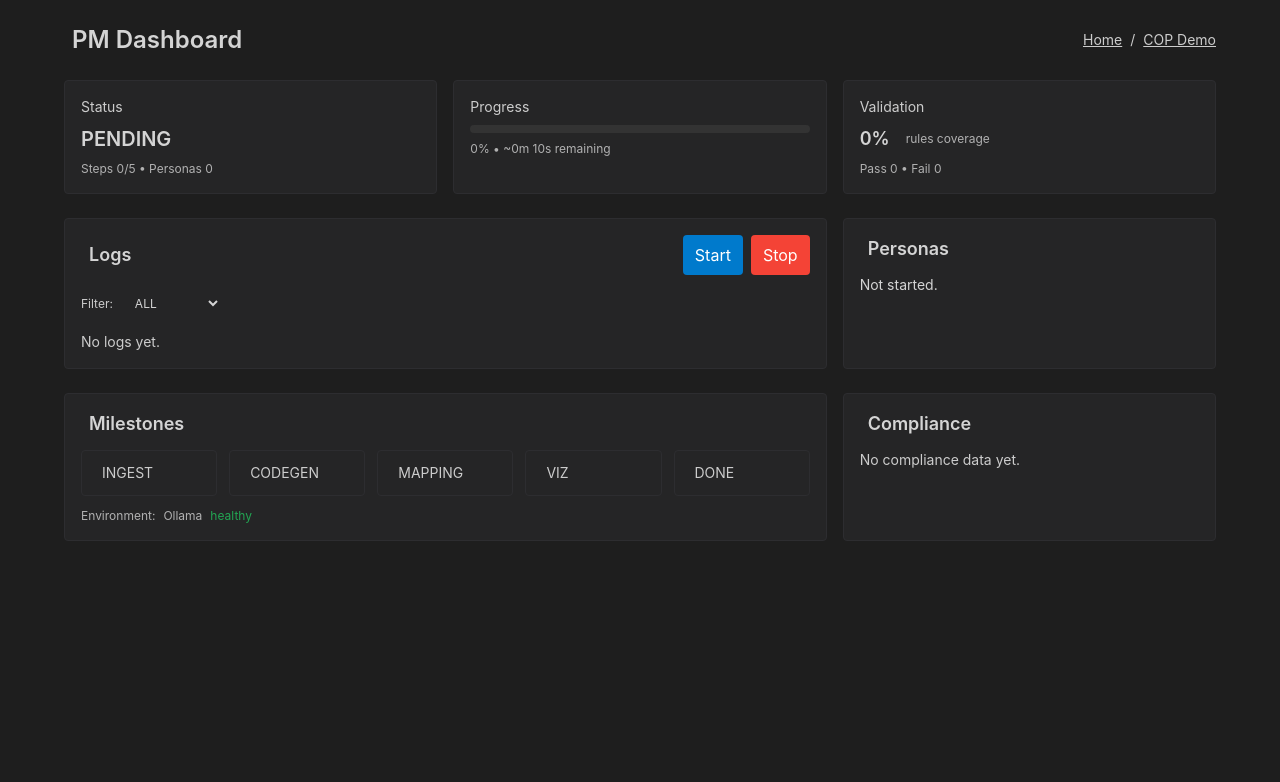
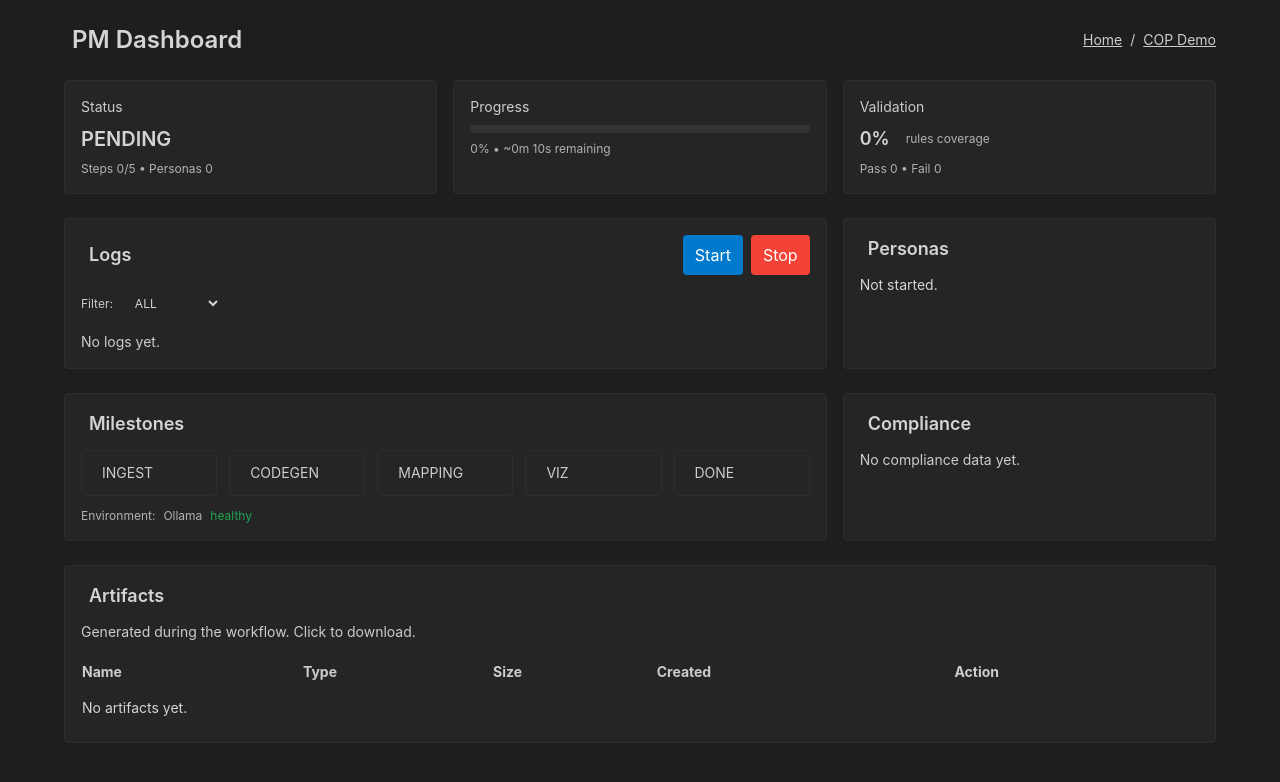
Before and after one commit to laserpointlabs/blueforce-cop-demo, a Next.js app: page /pm-dashboard in a window 1280 px wide. Shown: the top 782 px of the page. Built offline with nearby package versions, Linux system fonts and the light colour scheme.

Commit message:
feat(pm-dashboard): add Artifact Viewer table with downloads; manager emits schema/code/report artifacts and API to list/download

```diff
--- /dev/null
+++ b/app/api/workflows/[id]/artifacts/[artifactId]/route.ts
@@ -0,0 +1,16 @@
+import { NextRequest, NextResponse } from 'next/server';
+import { getWorkflow } from '@/lib/workflows/manager';
+
+export async function GET(_req: NextRequest, { params }: { params: { id: string; artifactId: string } }) {
+  const wf = getWorkflow(params.id);
+  if (!wf) return NextResponse.json({ error: 'not found' }, { status: 404 });
+  const art = wf.artifacts.find(a => a.id === params.artifactId);
+  if (!art) return NextResponse.json({ error: 'artifact not found' }, { status: 404 });
+  return new NextResponse(art.content, {
+    status: 200,
+    headers: {
+      'Content-Type': art.mime,
+      'Content-Disposition': `attachment; filename=${art.name}`
+    }
+  });
+}
--- /dev/null
+++ b/app/api/workflows/[id]/artifacts/route.ts
@@ -0,0 +1,9 @@
+import { NextRequest, NextResponse } from 'next/server';
+import { getWorkflow } from '@/lib/workflows/manager';
+
+export async function GET(_req: NextRequest, { params }: { params: { id: string } }) {
+  const wf = getWorkflow(params.id);
+  if (!wf) return NextResponse.json({ error: 'not found' }, { status: 404 });
+  const { artifacts } = wf;
+  return NextResponse.json(artifacts.map(({ content, ...rest }) => rest));
+}
--- a/app/pm-dashboard/page.tsx
+++ b/app/pm-dashboard/page.tsx
@@ -266,6 +266,41 @@ export default function PMDashboard() {
             )}
           </div>
         </section>
+
+        <section className="grid grid-cols-1 md:grid-cols-3 gap-4">
+          <div className="md:col-span-3 p-4 rounded border space-y-3" style={{ backgroundColor: 'var(--theme-bg-secondary)', borderColor: 'var(--theme-border)' }}>
+            <h2 className="text-lg font-semibold flex items-center gap-2"><Icon name="file" size="sm" /> Artifacts</h2>
+            <div className="text-sm" style={{ color: 'var(--theme-text-secondary)' }}>Generated during the workflow. Click to download.</div>
+            <div className="overflow-x-auto">
+              <table className="w-full text-sm" style={{ borderColor: 'var(--theme-border)' }}>
+                <thead style={{ color: 'var(--theme-text-secondary)' }}>
+                  <tr className="text-left">
+                    <th className="py-2">Name</th>
+                    <th className="py-2">Type</th>
+                    <th className="py-2">Size</th>
+                    <th className="py-2">Created</th>
+                    <th className="py-2">Action</th>
+                  </tr>
+                </thead>
+                <tbody>
+                  {(wf?.artifacts ?? []).length === 0 ? (
+                    <tr><td className="py-2" colSpan={5}>No artifacts yet.</td></tr>
+                  ) : (
+                    (wf?.artifacts ?? []).slice().reverse().map((a: any) => (
+                      <tr key={a.id} className="border-t" style={{ borderColor: 'var(--theme-border)' }}>
+                        <td className="py-2">{a.name}</td>
+                        <td className="py-2 uppercase">{a.type}</td>
+                        <td className="py-2">{Math.round(a.size / 1024)} KB</td>
+                        <td className="py-2">{new Date(a.createdAt).toLocaleTimeString()}</td>
+                        <td className="py-2"><a className="underline" href={`/api/workflows/${wfId ?? ''}/artifacts/${a.id}`}>Download</a></td>
+                      </tr>
+                    ))
+                  )}
+                </tbody>
+              </table>
+            </div>
+          </div>
+        </section>
       </div>
     </main>
   );
--- a/lib/workflows/manager.ts
+++ b/lib/workflows/manager.ts
@@ -39,6 +39,15 @@ export interface Workflow {
       phase?: string;
     }>;
   };
+  artifacts: Array<{
+    id: string;
+    name: string;
+    type: 'schema' | 'code' | 'report';
+    mime: string;
+    size: number; // bytes (approx)
+    createdAt: number;
+    content: string; // mock inline content for download
+  }>;
 }
 
 // Persist across Next dev HMR reloads
@@ -76,7 +85,8 @@ export function createCopDemoWorkflow(): Workflow {
       failed: 0,
       history: [{ ts: now, passed: 0, failed: 0, total: 20 }],
       violations: []
-    }
+    },
+    artifacts: []
   };
   workflows.set(id, wf);
   return wf;
@@ -100,6 +110,21 @@ export function getWorkflow(id: string): Workflow | undefined {
         wf.personas[1].status = 'WORKING';
         wf.compliance.passed = 5;
         wf.compliance.history.push({ ts: Date.now(), passed: wf.compliance.passed, failed: wf.compliance.failed, total: wf.compliance.total });
+        // Produce schema artifact
+        wf.artifacts.push({
+          id: generateId(),
+          name: 'link16_vmf_schema.json',
+          type: 'schema',
+          mime: 'application/json',
+          size: 2048,
+          createdAt: Date.now(),
+          content: JSON.stringify({
+            standard: 'LINK16_VMF',
+            version: 'mock-1.0',
+            entities: ['Unit', 'Track', 'Message'],
+            fields: [{ name: 'unitId', type: 'string' }, { name: 'lat', type: 'number' }, { name: 'lon', type: 'number' }]
+          }, null, 2)
+        });
         break;
       case 2:
         push('Pipeline Engineer generated parsing/validation code', { personaId: wf.personas[1].id, phase: 'CODEGEN' });
@@ -116,6 +141,16 @@ export function getWorkflow(id: string): Workflow | undefined {
           phase: 'CODEGEN'
         });
         wf.compliance.history.push({ ts: Date.now(), passed: wf.compliance.passed, failed: wf.compliance.failed, total: wf.compliance.total });
+        // Produce parser code artifact
+        wf.artifacts.push({
+          id: generateId(),
+          name: 'vmf_parser.ts',
+          type: 'code',
+          mime: 'text/plain',
+          size: 4096,
+          createdAt: Date.now(),
+          content: `export function parseVMF(buffer: Buffer) {\n  // mock generated parser\n  const text = buffer.toString('utf8');\n  return { ok: true, length: text.length };\n}`
+        });
         break;
       case 3:
         push('Data Modeler aligned schemas and validated interoperability', { personaId: wf.personas[2].id, phase: 'MAPPING' });
@@ -138,6 +173,16 @@ export function getWorkflow(id: string): Workflow | undefined {
         wf.compliance.passed = 20;
         wf.compliance.failed = 0;
         wf.compliance.history.push({ ts: Date.now(), passed: wf.compliance.passed, failed: wf.compliance.failed, total: wf.compliance.total });
+        // Produce compliance report
+        wf.artifacts.push({
+          id: generateId(),
+          name: 'compliance-report.md',
+          type: 'report',
+          mime: 'text/markdown',
+          size: 1024,
+          createdAt: Date.now(),
+          content: `# Compliance Report\n\n- Total Rules: ${wf.compliance.total}\n- Passed: ${wf.compliance.passed}\n- Failed: ${wf.compliance.failed}\n\n## Violations\n${wf.compliance.violations.map(v => `- [${v.severity}] ${v.rule}: ${v.message}`).join('\n') || 'None'}\n`
+        });
         break;
     }
   }
```
